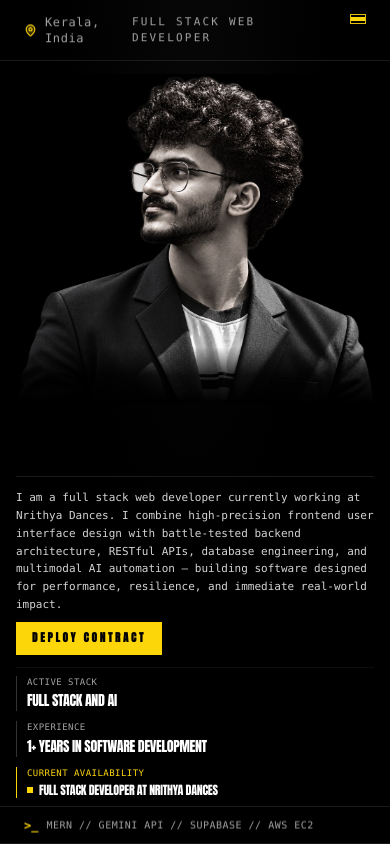
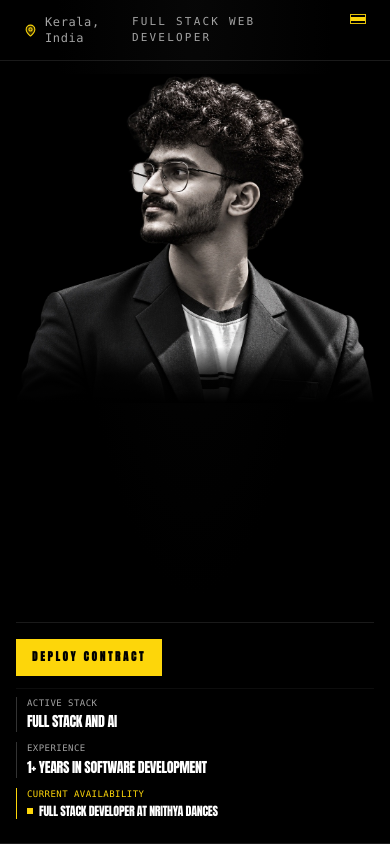
Before and after one commit to akashad123/akash-portfolio, a React (Vite) app: page / in a window 390 px wide. Shown: the top 844 px of the page. Built offline with nearby package versions, Linux system fonts and the light colour scheme.

Commit message:
feat(hero): remove bio paragraph and bottom telemetry bar, keeping exclusively DEPLOY CONTRACT

```diff
--- a/src/sections/HeroProfile.tsx
+++ b/src/sections/HeroProfile.tsx
@@ -22,9 +22,8 @@ export const HeroProfile: React.FC<HeroProfileProps> = ({ onOpenContact }) => {
   const topBarRef = useRef<HTMLDivElement>(null);
   const akashTextRef = useRef<HTMLDivElement>(null);
   const portraitRef = useRef<HTMLDivElement>(null);
-  const bioRef = useRef<HTMLDivElement>(null);
+  const ctaRef = useRef<HTMLDivElement>(null);
   const statsRef = useRef<HTMLDivElement>(null);
-  const bottomBarRef = useRef<HTMLDivElement>(null);
 
   // GSAP Scroll Parallax on Landing Hero Elements
   useEffect(() => {
@@ -34,9 +33,8 @@ export const HeroProfile: React.FC<HeroProfileProps> = ({ onOpenContact }) => {
         { target: topBarRef.current, yStart: 0, yEnd: -15, scrub: 1 },
         { target: akashTextRef.current, yStart: 0, yEnd: -30, scrub: 1.1 },
         { target: portraitRef.current, yStart: 0, yEnd: 25, scrub: 1.3 },
-        { target: bioRef.current, yStart: 0, yEnd: -25, scrub: 1.1 },
+        { target: ctaRef.current, yStart: 0, yEnd: -25, scrub: 1.1 },
         { target: statsRef.current, yStart: 0, yEnd: -30, scrub: 1.2 },
-        { target: bottomBarRef.current, yStart: 0, yEnd: -10, scrub: 1 },
       ],
       heroRef.current,
       { start: 'top top', end: 'bottom top' }
@@ -91,7 +89,7 @@ export const HeroProfile: React.FC<HeroProfileProps> = ({ onOpenContact }) => {
       {/* - Left Bio Block & Yellow DEPLOY CONTRACT Button                          */}
       {/* - Right Telemetry Stack with Border Line & Yellow Square Marker           */}
       {/* ========================================================================= */}
-      <div className="hidden lg:flex relative z-20 flex-1 min-h-0 w-full max-w-[1400px] mx-auto px-6 sm:px-10 md:px-14 lg:px-16 flex-col justify-between pt-4 xl:pt-8 pb-3 xl:pb-5">
+      <div className="hidden lg:flex relative z-20 flex-1 min-h-0 w-full max-w-[1400px] mx-auto px-6 sm:px-10 md:px-14 lg:px-16 flex-col justify-between pt-4 xl:pt-8 pb-6 xl:pb-8 2xl:pb-10">
 
         {/* Top Segment: Editorial 'A K A S H' Typography Row spanning container */}
         <div
@@ -130,30 +128,24 @@ export const HeroProfile: React.FC<HeroProfileProps> = ({ onOpenContact }) => {
           </div>
         </div>
 
-        {/* Bottom Segment: Left Bio Block & Right Stats Flanks (Sitting below letters) */}
+        {/* Bottom Segment: Left CTA Button & Right Stats Flanks (Sitting below letters) */}
         <div className="relative z-30 w-full flex items-end justify-between pb-1 xl:pb-2">
 
-          {/* Left Column: Bio paragraph and DEPLOY CONTRACT button */}
+          {/* Left Column: DEPLOY CONTRACT button */}
           <motion.div
             variants={fadeInLeftVariants}
             initial="hidden"
             animate="visible"
             custom={0.2}
-            className="w-[340px] sm:w-[370px] lg:w-[400px] space-y-3.5 xl:space-y-4 shrink-0"
+            className="w-[340px] sm:w-[370px] lg:w-[400px] shrink-0"
           >
-            <div ref={bioRef} className="space-y-3 xl:space-y-4 will-change-transform">
-              <p className="text-[11px] sm:text-xs xl:text-[13px] font-mono text-neutral-300 leading-relaxed max-w-[390px]">
-                {developer.bio}
-              </p>
-
-              <div>
+            <div ref={ctaRef} className="will-change-transform">
               <button
                 onClick={onOpenContact}
                 className="bg-brand-yellow hover:bg-[#E5C200] text-black font-display font-bold tracking-widest text-[11px] sm:text-xs uppercase px-5 py-2.5 xl:px-6 xl:py-3 transition-colors rounded-none cursor-pointer shadow-sm"
               >
                 DEPLOY CONTRACT
               </button>
-              </div>
             </div>
           </motion.div>
 
@@ -229,28 +221,22 @@ export const HeroProfile: React.FC<HeroProfileProps> = ({ onOpenContact }) => {
         </div>
 
         {/* Information & Telemetry Container - Strictly positioned BELOW the photo */}
-        <div className="relative z-30 pt-3 sm:pt-4 pb-2 space-y-3 sm:space-y-4 border-t border-white/10 shrink-0">
+        <div className="relative z-30 pt-3 sm:pt-4 pb-6 sm:pb-8 space-y-3 sm:space-y-4 border-t border-white/10 shrink-0">
 
-          {/* Bio paragraph & CTA button */}
+          {/* CTA button */}
           <motion.div
             variants={fadeInUpVariants}
             initial="hidden"
             animate="visible"
             custom={0.2}
-            className="space-y-2 sm:space-y-3"
+            className="pt-1"
           >
-            <p className="text-[11px] sm:text-xs font-mono text-neutral-300 leading-relaxed">
-              {developer.bio}
-            </p>
-
-            <div>
             <button
               onClick={onOpenContact}
-                className="bg-brand-yellow hover:bg-[#E5C200] text-black font-display font-bold tracking-widest text-[11px] sm:text-xs uppercase px-4 py-2 transition-colors rounded-none cursor-pointer shadow-sm"
+              className="bg-brand-yellow hover:bg-[#E5C200] text-black font-display font-bold tracking-widest text-[11px] sm:text-xs uppercase px-4 py-2.5 transition-colors rounded-none cursor-pointer shadow-sm"
             >
               DEPLOY CONTRACT
             </button>
-            </div>
           </motion.div>
 
           {/* Mobile Telemetry Grid: Stack, Experience, Availability */}
@@ -291,27 +277,6 @@ export const HeroProfile: React.FC<HeroProfileProps> = ({ onOpenContact }) => {
           </motion.div>
         </div>
       </div>
-
-      {/* 4. Bottom Telemetry Bar - Exact Match with '>_' Yellow Prompt */}
-      <motion.div
-        variants={fadeInUpVariants}
-        initial="hidden"
-        animate="visible"
-        custom={0.4}
-        className="relative z-30 w-full border-t border-white/10 shrink-0"
-      >
-        <div
-          ref={bottomBarRef}
-          className="max-w-[1400px] mx-auto px-6 sm:px-10 md:px-14 lg:px-16 py-2.5 sm:py-3 flex items-center justify-between text-xs font-mono will-change-transform"
-        >
-          <div className="flex items-center space-x-2">
-            <span className="text-brand-yellow font-bold font-mono text-xs">&gt;_</span>
-            <span className="text-neutral-400 font-mono text-[10px] sm:text-[11px] xl:text-xs tracking-wider uppercase">
-              MERN // GEMINI API // SUPABASE // AWS EC2
-            </span>
-          </div>
-        </div>
-      </motion.div>
     </section>
   );
 };
```
Also changed, not shown: 2 other files (tests, documents, lock files or other folders). Lines whose indentation alone changed are shown as unchanged.
